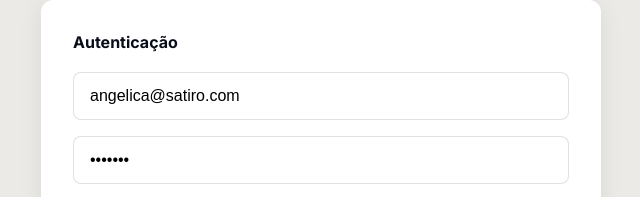
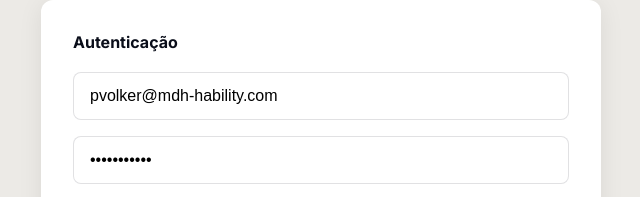
Before and after one commit to Pavolker/sv-conversa, a website: page public/author.html in a window 1280 px wide. Shown: the part 159-356 px from the top of the page, 319-959 px from the left. Drawn offline with Linux system fonts and the light colour scheme.

Commit message:
Atualiza credenciais

```diff
--- a/public/author.html
+++ b/public/author.html
@@ -69,8 +69,8 @@ h1 { font-family: 'Archivo', sans-serif; font-weight: 800; color: var(--blue); m
 
   <div class="login-form" id="loginForm">
     <h2>Autenticação</h2>
-    <input type="email" class="input" id="email" placeholder="Email do autor" value="angelica@satiro.com">
-    <input type="password" class="input" id="password" placeholder="Senha" value="demo123">
+    <input type="email" class="input" id="email" placeholder="Email do autor" value="pvolker@mdh-hability.com">
+    <input type="password" class="input" id="password" placeholder="Senha" value="paulovolker">
     <button class="btn" onclick="login()">Entrar</button>
     <p class="error" id="loginError"></p>
   </div>
```
